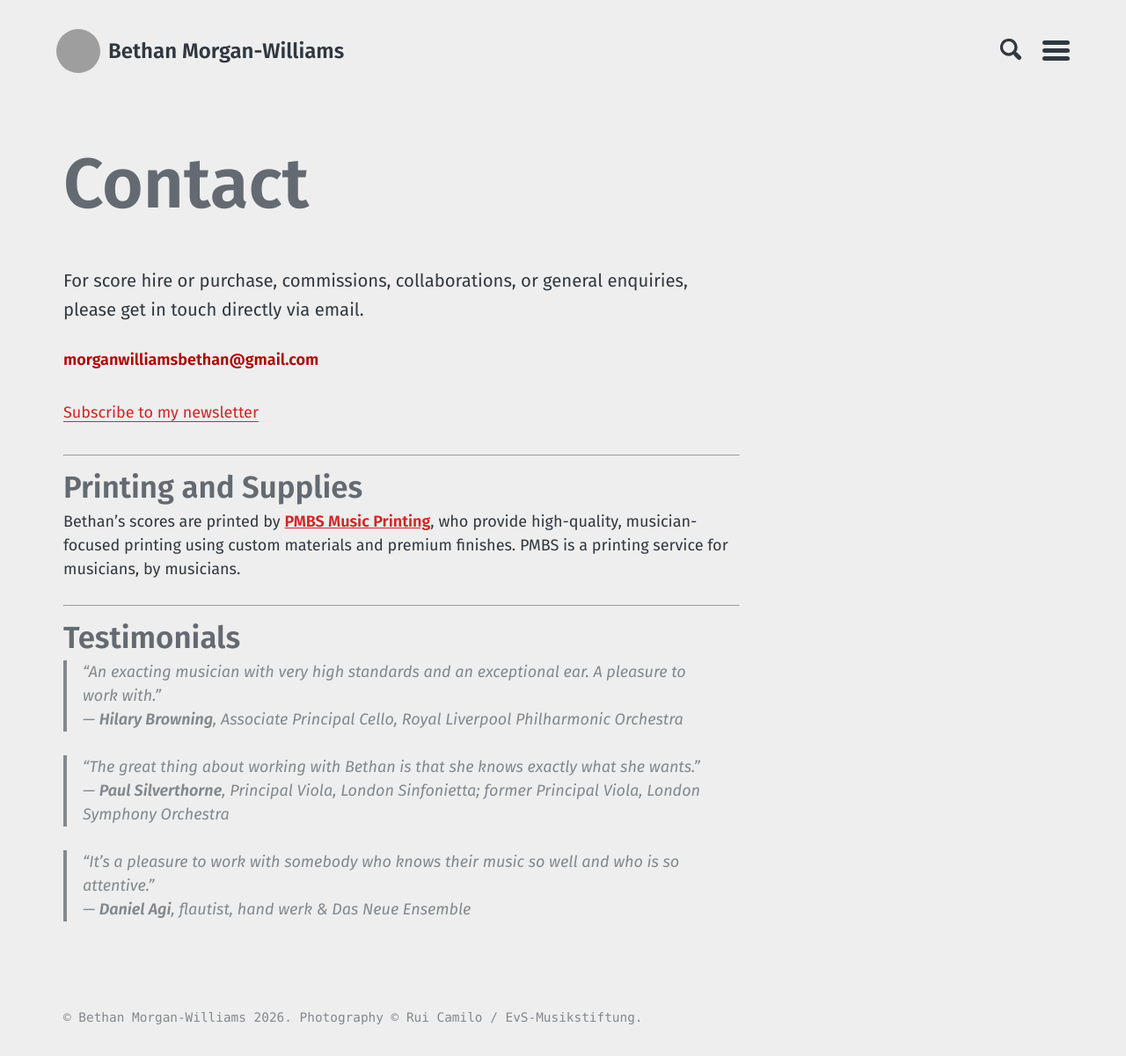
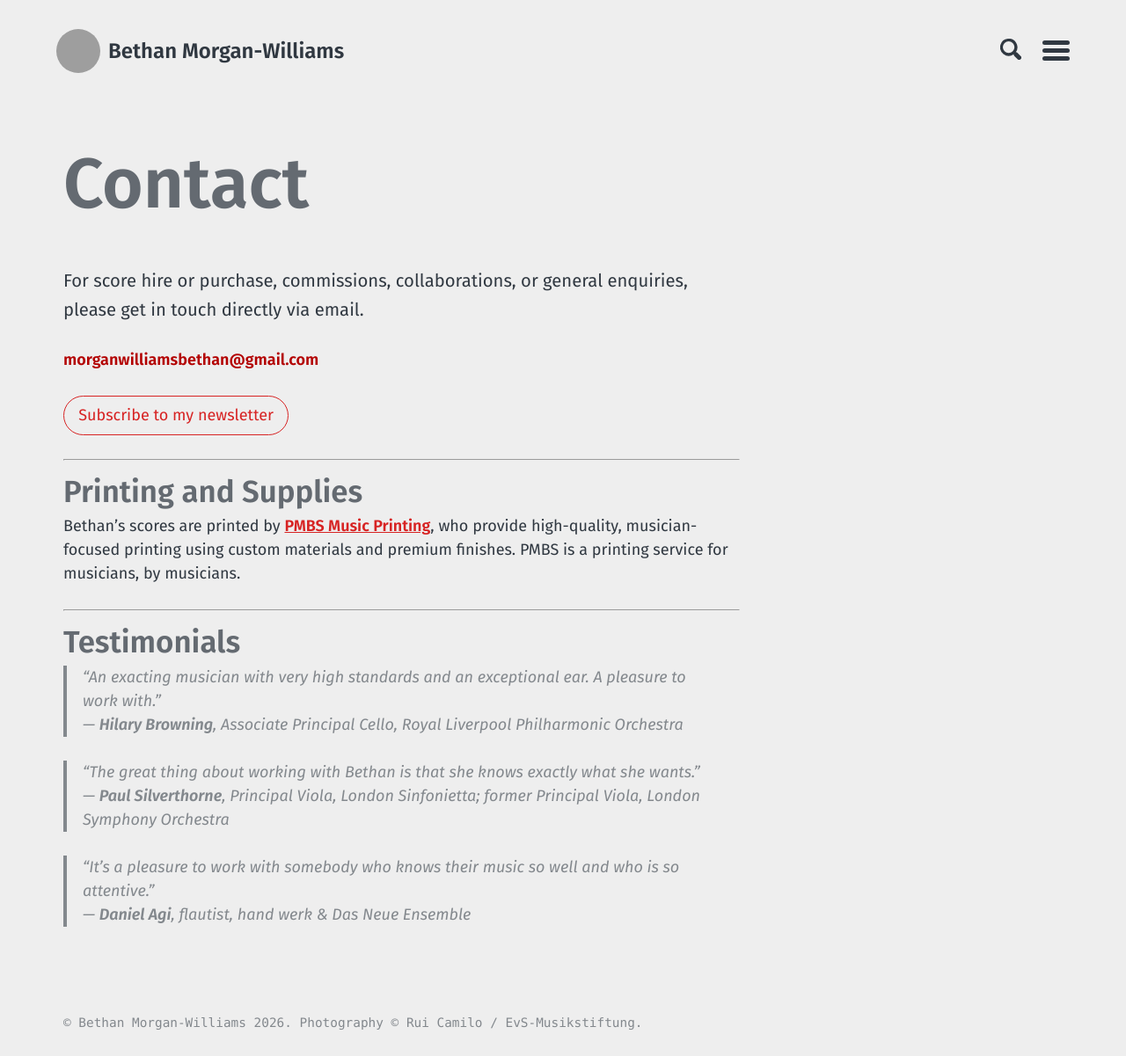
Before and after one commit to morganwilliamsb/website, a Jekyll site: the page built from contact.md, in a window 1280 px wide. Shown: the whole page at 88% size. Built offline with Jekyll 4.4.1, drawn with Linux system fonts in a browser that asks for light colours; grey boxes are pictures that could not be loaded.

Commit message:
Enhance button styles in _buttons.scss
Updated button styles with new padding, border, and hover effects.

```diff
--- a/_sass/basically-basic/_buttons.scss
+++ b/_sass/basically-basic/_buttons.scss
@@ -4,16 +4,23 @@
 
 .btn {
   display: inline-block;
-  padding: 0.35em 0;
-  border: 0;
+  padding: 0.45em 0.9em;
+  border: 1px solid $accent-color;
+  border-radius: 999px;
   background: transparent;
   color: $accent-color;
   font-weight: normal;
-  text-decoration: underline;
-  text-underline-offset: 0.2em;
+  text-decoration: none;
   cursor: pointer;
+  transition: background-color 0.2s ease, color 0.2s ease;
 
   &:hover {
-    opacity: 0.7;
+    background-color: $accent-color;
+    color: #fff;
+  }
+
+  &:focus {
+    background-color: $accent-color;
+    color: #fff;
   }
 }
```
